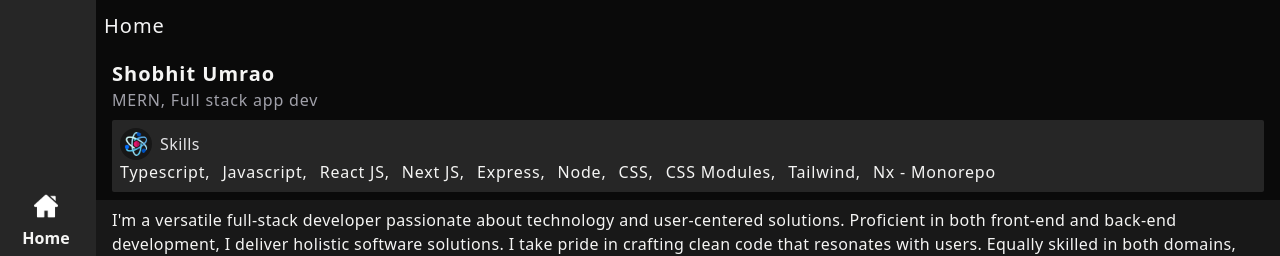
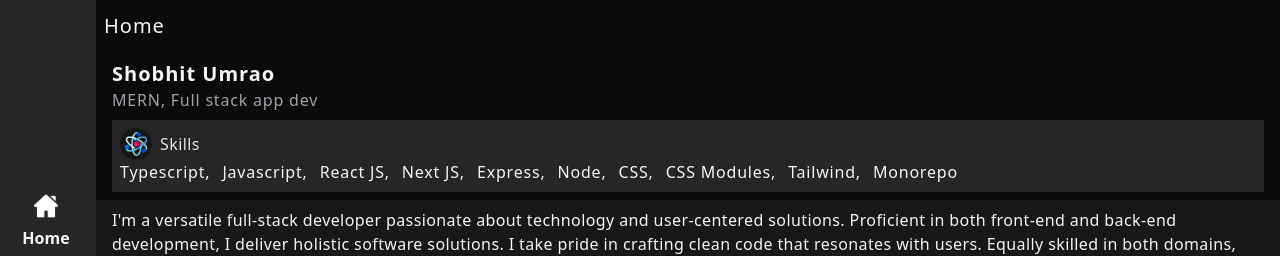
Before and after one commit to orpic/main-website, a React (Vite) app: page / in a window 1280 px wide. Shown: the top 256 px of the page. Built offline with nearby package versions, Linux system fonts and the light colour scheme.

Commit message:
Auto-commit, message:- test
  M  src/pages/Homepage.tsx

```diff
--- a/src/pages/Homepage.tsx
+++ b/src/pages/Homepage.tsx
@@ -12,7 +12,7 @@ const skillsListAtomTop: string[] = [
   "CSS",
   "CSS Modules",
   "Tailwind",
-  "Nx - Monorepo",
+  "Monorepo",
 ];
 
 const name: string = "Shobhit Umrao";
```
